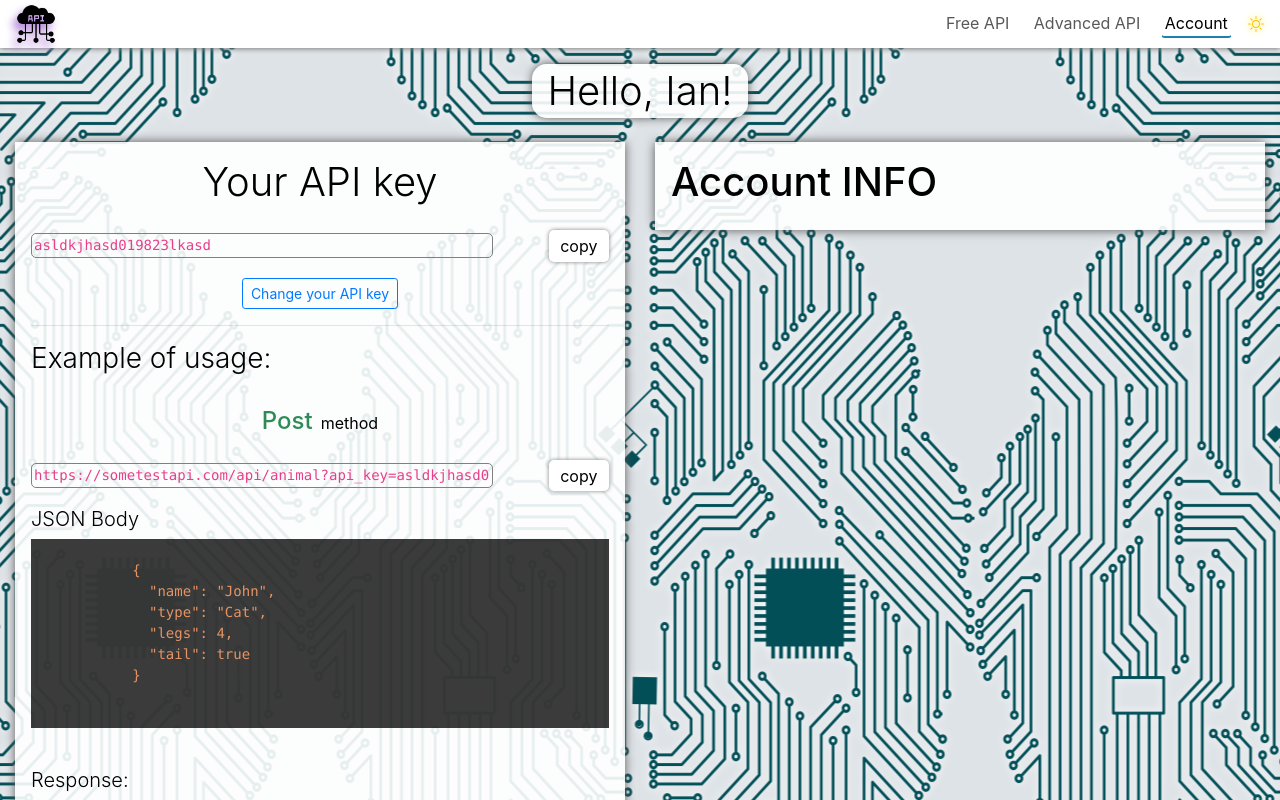
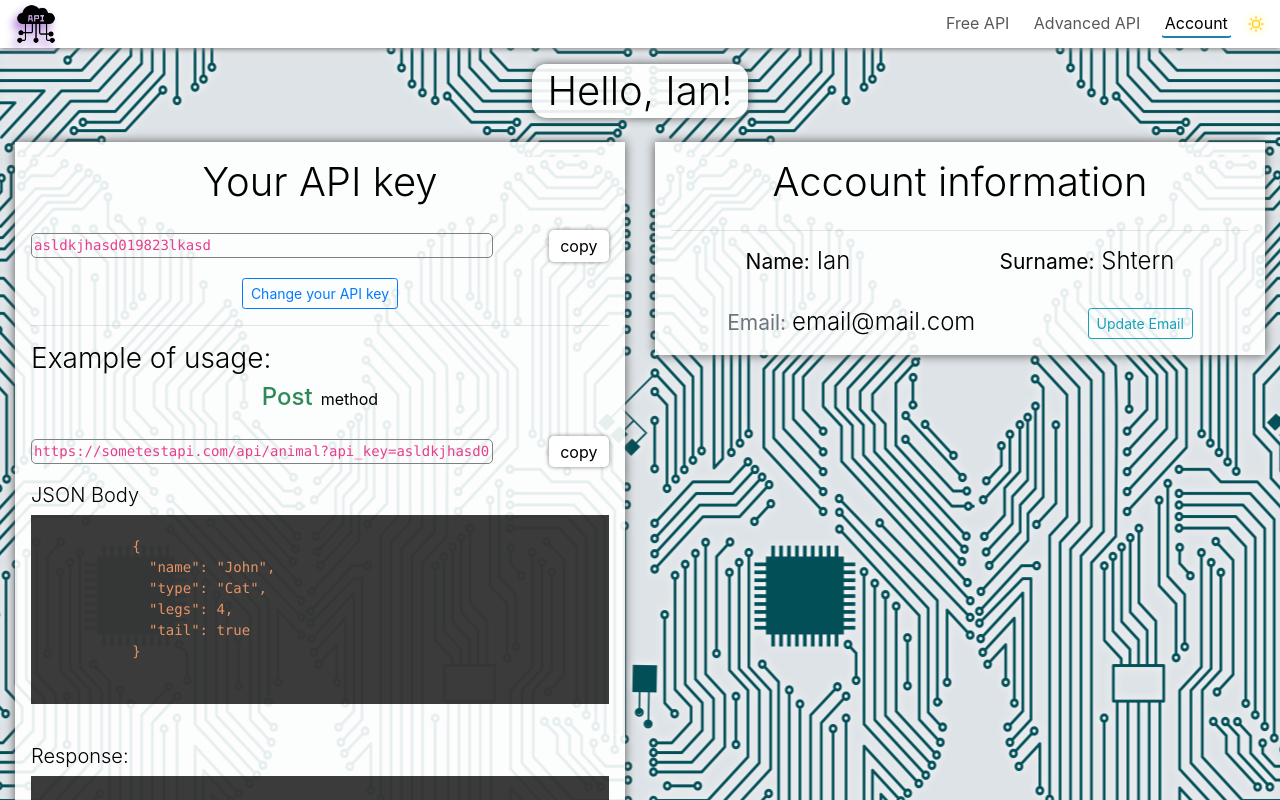
Before and after one commit to purple0CaT/api-library, a Nuxt app: page /account in a window 1280 px wide. Shown: the top 800 px of the page. Built offline with nearby package versions, Linux system fonts and the light colour scheme.

Commit message:
account page

```diff
--- a/components/Account/APICard.vue
+++ b/components/Account/APICard.vue
@@ -16,7 +16,6 @@
       <hr class="w-100" />
       <div class="api-example">
         <h3 class="font-weight-light">Example of usage:</h3>
-        <br />
         <PostMethod />
       </div>
     </div>
--- /dev/null
+++ b/components/Account/AccInfo.vue
@@ -0,0 +1,42 @@
+<template>
+  <b-col md="6">
+    <div class="section-card info-account-card">
+      <h1 class="text-center font-weight-light">Account information</h1>
+      <hr class="w-100" />
+      <div class="d-flex justify-content-around">
+        <h4 class="font-weight-light">
+          <small>Name:</small> {{ user.firstName }}
+        </h4>
+        <h4 class="font-weight-light">
+          <small>Surname:</small> {{ user.lastName }}
+        </h4>
+      </div>
+      <br />
+      <div class="d-flex justify-content-around">
+        <h4 class="font-weight-light m-0">
+          <small class="text-muted">Email: </small>{{ user.email }}
+        </h4>
+        <b-button size="sm" variant="outline-info">Update Email</b-button>
+      </div>
+    </div>
+  </b-col>
+</template>
+
+<script lang="ts">
+import Vue from 'vue'
+import { mapState } from 'vuex'
+export default Vue.extend({
+  name: 'AccountInfo',
+  computed: {
+    ...mapState(['user']),
+  },
+})
+</script>
+
+<style lang="scss" scoped>
+.info-account-card {
+  display: flex;
+  flex-direction: column;
+  justify-content: center;
+}
+</style>
--- a/pages/account/index.vue
+++ b/pages/account/index.vue
@@ -6,9 +6,7 @@
     </h1>
     <b-row class="w-100" style="z-index: 10">
       <APICard />
-      <b-col md="6">
-        <div class="section-card"><h1>Account INFO</h1></div>
-      </b-col>
+      <AccountInfo />
     </b-row>
   </section>
 </template>
@@ -16,11 +14,13 @@
 <script lang="ts">
 import Vue from 'vue'
 import { mapState } from 'vuex'
+import AccInfo from '~/components/Account/AccInfo.vue'
 import APICard from '../../components/Account/APICard.vue'
+import AccountInfo from '../../components/Account/AccInfo.vue'
 
 export default Vue.extend({
   name: 'Account',
-  components: { APICard },
+  components: { APICard, AccInfo, AccountInfo },
   computed: {
     ...mapState(['user']),
   },
--- a/store/index.ts
+++ b/store/index.ts
@@ -4,7 +4,7 @@ export const state = () => ({
     id: 1,
     firstName: 'Ian',
     lastName: 'Shtern',
-    email: 'MyEmail',
+    email: 'email@mail.com',
     api_key: 'asldkjhasd019823lkasd',
   },
   token: {
```
